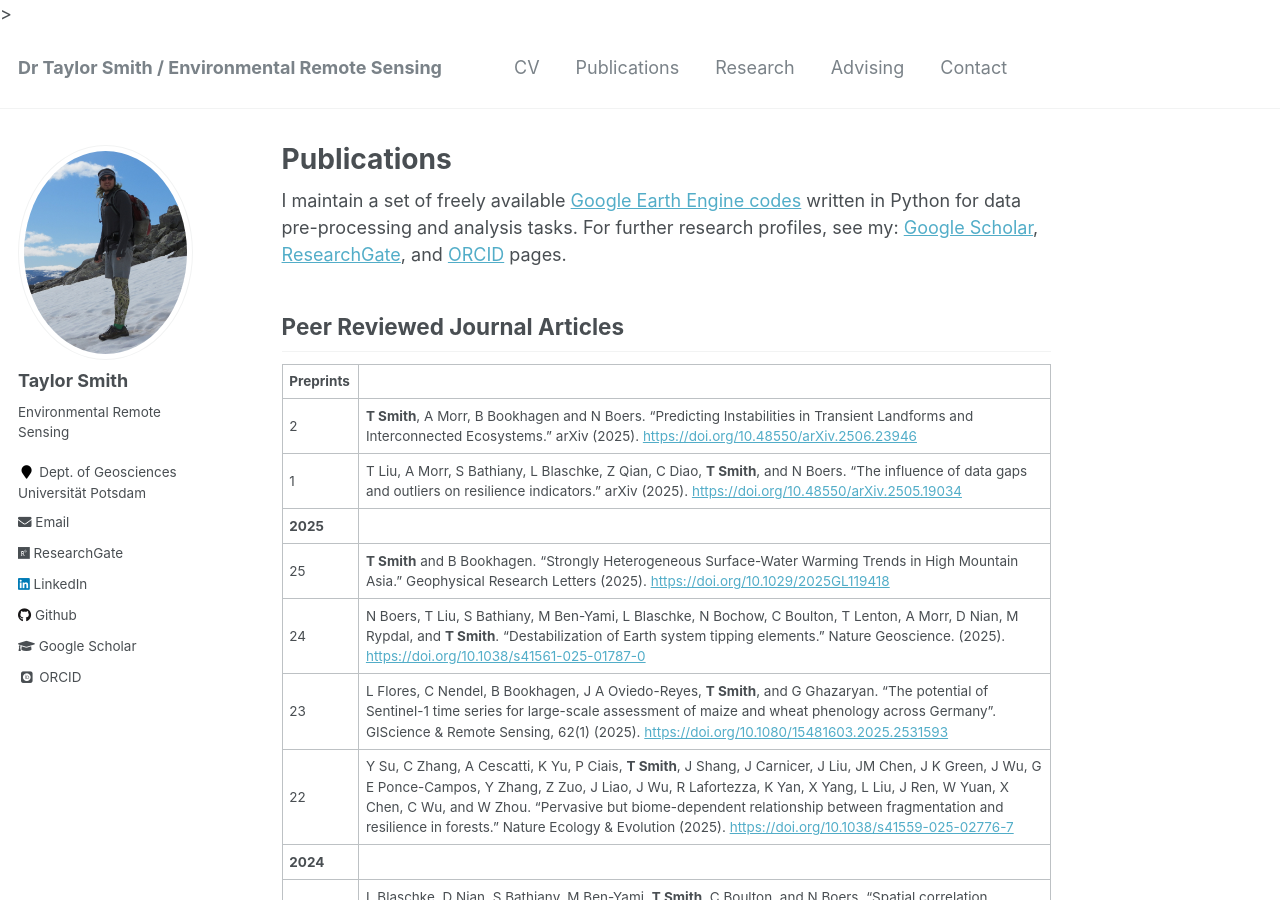
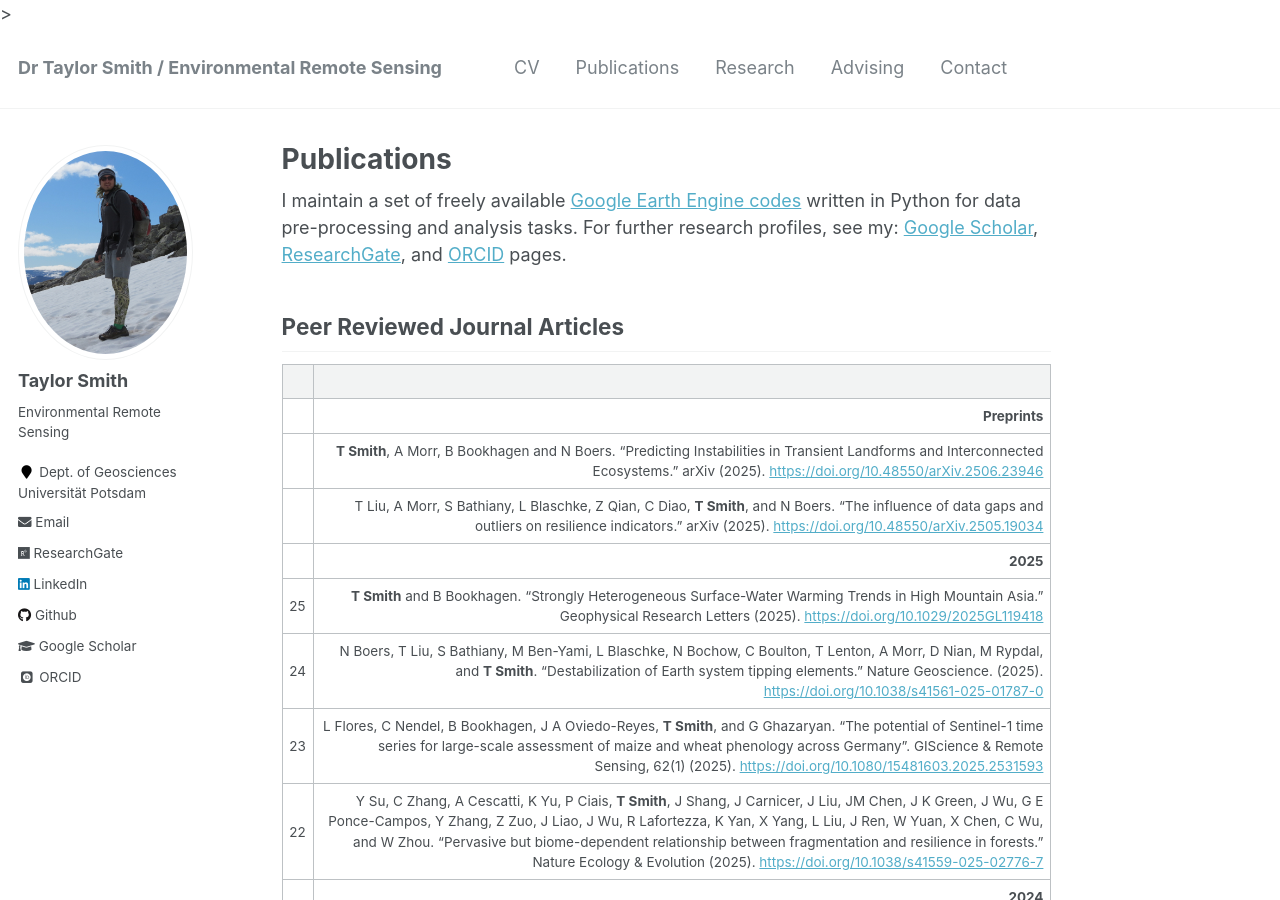
Before and after one commit to tasmi/tasmi.github.io, a Jekyll site: the page built from _pages/publications.md, in a window 1280 px wide and 900 px high. Built offline with Jekyll 4.4.1, drawn with Linux system fonts in a browser that asks for light colours; some web fonts are replaced.

Commit message:
Update publications.md

```diff
--- a/_pages/publications.md
+++ b/_pages/publications.md
@@ -9,40 +9,42 @@ I maintain a set of freely available [Google Earth Engine codes](https://github.
 
 ## Peer Reviewed Journal Articles
 
-| **Preprints**
-2 | **T Smith**, A Morr, B Bookhagen and N Boers. "Predicting Instabilities in Transient Landforms and Interconnected Ecosystems." arXiv (2025). [https://doi.org/10.48550/arXiv.2506.23946](https://doi.org/10.48550/arXiv.2506.23946)
-1 | T Liu, A Morr, S Bathiany, L Blaschke, Z Qian, C Diao, **T Smith**, and N Boers. "The influence of data gaps and outliers on resilience indicators." arXiv (2025). [https://doi.org/10.48550/arXiv.2505.19034](https://doi.org/10.48550/arXiv.2505.19034)
-| **2025**
-25 | **T Smith** and B Bookhagen. "Strongly Heterogeneous Surface-Water Warming Trends in High Mountain Asia." Geophysical Research Letters (2025). [https://doi.org/10.1029/2025GL119418](https://doi.org/10.1029/2025GL119418)
-24 | N Boers, T Liu, S Bathiany, M Ben-Yami, L Blaschke, N Bochow, C Boulton, T Lenton, A Morr, D Nian, M Rypdal, and **T Smith**. "Destabilization of Earth system tipping elements." Nature Geoscience. (2025). [https://doi.org/10.1038/s41561-025-01787-0](https://doi.org/10.1038/s41561-025-01787-0)
-23 | L Flores, C Nendel, B Bookhagen, J A Oviedo-Reyes, **T Smith**, and G Ghazaryan. "The potential of Sentinel-1 time series for large-scale assessment of maize and wheat phenology across Germany". GIScience & Remote Sensing, 62(1) (2025). [https://doi.org/10.1080/15481603.2025.2531593](https://doi.org/10.1080/15481603.2025.2531593)
-22 | Y Su, C Zhang, A Cescatti, K Yu, P Ciais, **T Smith**, J Shang, J Carnicer, J Liu, JM Chen, J K Green, J Wu, G E Ponce-Campos, Y Zhang, Z Zuo, J Liao, J Wu, R Lafortezza, K Yan, X Yang, L Liu, J Ren, W Yuan, X Chen, C Wu, and W Zhou. "Pervasive but biome-dependent relationship between fragmentation and resilience in forests." Nature Ecology & Evolution (2025). [https://doi.org/10.1038/s41559-025-02776-7](https://doi.org/10.1038/s41559-025-02776-7)
-| **2024**
-21 | L Blaschke, D Nian, S Bathiany, M Ben-Yami, **T Smith**, C Boulton, and N Boers. "Spatial correlation increase in single-sensor satellite data reveals loss of Amazon rainforest resilience." Earth's Future, 12, e2023EF004040  (2024). [https://doi.org/10.1029/2023EF004040](https://doi.org/10.1029/2023EF004040)
-20 | S Bathiany, R Bastiaansen, A Bastos, L Blaschke, J Lever, S Loriani, W De Keersmaecker, W Dorigo, M Milenković, C Senf, **T Smith**, J Verbesselt, and N Boers. "Ecosystem Resilience Monitoring and Early Warning Using Earth Observation Data: Challenges and Outlook."  Surveys in Geophysics (2024). [https://link.springer.com/article/10.1007/s10712-024-09833-z](https://link.springer.com/article/10.1007/s10712-024-09833-z)
-19 | T M Lenton, J F Abrams, A Bartsch, S Bathiany, C A Boulton, J E Buxton, A Conversi, A M Cunliffe, S Hebden, T Lavergne, B Poulter, A Shepherd, **T Smith**, D Swingedouw, R Winkelmann, and N Boers. "Remotely sensing potential climate change tipping points across scales." Nature Communications 15, 343 (2024). [https://doi.org/10.1038/s41467-023-44609-w](https://doi.org/10.1038/s41467-023-44609-w)
-| **2023**
-18 | Y Yang, Q You, **T Smith**, R Kelly, and S Kang. "Spatiotemporal dipole variations of spring snowmelt over Eurasia." Atmospheric Research (2023). [https://doi.org/10.1016/j.atmosres.2023.107042](https://doi.org/10.1016/j.atmosres.2023.107042)
-17 | **T Smith** and N Boers. "Reliability of Vegetation Resilience Estimates Depends on Biomass Density." Nature Ecology & Evolution (2023). [https://doi.org/10.1038/s41559-023-02194-7](https://doi.org/10.1038/s41559-023-02194-7)
-16 | T Schmidt, T Kuester, **T Smith**, and M Bochow. "Potential of Optical Spaceborne Sensors for the Differentiation of Plastics in the Environment", Remote Sensing 15(8):2020 (2023). [https://doi.org/10.3390/rs15082020](https://doi.org/10.3390/rs15082020)
-15 | **T Smith**, R.-M. Zotta, C. A. Boulton, T. M. Lenton, W. Dorigo, and N. Boers. "Reliability of Resilience Estimation based on Multi-Instrument Time Series", Earth System Dynamics, 14, 173–183, [https://doi.org/10.5194/esd-14-173-2023](https://doi.org/10.5194/esd-14-173-2023), 2023.
-14 | **T Smith** and N Boers. "Global vegetation resilience linked to water availability and variability." Nature Communications 14, 498 (2023). [https://doi.org/10.1038/s41467-023-36207-7](https://doi.org/10.1038/s41467-023-36207-7)
-| **2022**
-13 | **T Smith**, D Traxl, and N Boers. "Empirical evidence for recent global shifts in vegetation resilience." Nature Climate Change (2022). [https://doi.org/10.1038/s41558-022-01352-2](https://www.nature.com/articles/s41558-022-01352-2)
-12 | R Hering, M Hauptfleisch, M Jago, **T Smith**, S Kramer-Schadt, J Stiegler, and N Blaum. "Don't stop me now: Managed fence gaps could allow migratory ungulates to track dynamic resources and reduce fence related energy loss." Frontiers in Ecology and Evolution (2022). [https://doi.org/10.3389/fevo.2022.907079](https://doi.org/10.3389/fevo.2022.907079)
-11 | F Atmani, B Bookhagen, **T Smith**. "Measuring Vegetation Heights and Their Seasonal Changes in the Western Namibian Savanna Using Spaceborne Lidars." Remote Sensing 14, 2928. (2022). [https://doi.org/10.3390/rs14122928](https://doi.org/10.3390/rs14122928)
-| **2019-2021**
-10 | **T Smith**, A Rheinwalt, and B Bookhagen. "Topography and Climate in the Upper Indus Basin: Mapping Elevation-Snow Cover Relationships." Science of The Total Environment, 2021, 147363, ISSN 0048-9697. [https://doi.org/10.1016/j.scitotenv.2021.147363](https://doi.org/10.1016/j.scitotenv.2021.147363)
-9 | **T Smith** and B Bookhagen. (2020). "Climatic and Biotic Controls on Topographic Asymmetry at the Global Scale." Journal of Geophysical Research: Earth Surface, 125, e2020JF005692. [https://doi.org/10.1029/2020JF005692](https://doi.org/10.1029/2020JF005692)
-8 | **T Smith** and B Bookhagen. "Assessing Multi-Temporal Snow-Volume Trends in High Mountain Asia From 1987 to 2016 Using High-Resolution Passive Microwave Data." Front. Earth Sci. (2020) 8:559175. [https://doi.org/10.3389/feart.2020.559175](https://doi.org/10.3389/feart.2020.559175)
-7 | **T Smith**, A Rheinwalt, and B Bookhagen. "Determining the Optimal Grid Resolution for Topographic Analysis on an Airborne Lidar Dataset", Earth Surface Dynamics 7 (2019): 475-489 [https://doi.org/10.5194/esurf-7-475-2019](https://doi.org/10.5194/esurf-7-475-2019)
-| **2013-2018**
-6 | **T Smith** and B Bookhagen. "Using passive microwave data to understand spatio-temporal trends and dynamics in snow-water storage in High Mountain Asia", Proc. SPIE 10788, Active and Passive Microwave Remote Sensing for Environmental Monitoring II, 1078806 (9 October 2018) [https://doi.org/10.1117/12.2323827](https://doi.org/10.1117/12.2323827)
-5 | **T Smith** and B Bookhagen. "Changes in seasonal snow water equivalent distribution in High Mountain Asia (1987 to 2009)", Science Advances 4 (2018): 1,  [https://doi.org/10.1126/sciadv.1701550](https://doi.org/10.1126/sciadv.1701550)
-4 | **T Smith**, B Bookhagen, and A Rheinwalt. "Spatio-temporal Patterns of High Mountain Asia's Snowmelt Season Identified with an Automated Snowmelt Detection Algorithm, 1987-2016", The Cryosphere 11 (2017): 2329-2343, [https://doi.org/10.5194/tc-11-2329-2017](https://doi.org/10.5194/tc-11-2329-2017)
-3 | **T Smith** and B Bookhagen. "Assessing uncertainty and sensor biases in passive microwave data across High Mountain Asia", Remote Sensing of Environment 181 (2016): 174-185. [https://doi.org/10.1016/j.rse.2016.03.037](https://doi.org/10.1016/j.rse.2016.03.037)
-2 | **T Smith**, B Bookhagen, and F Cannon. "Improving semi-automated glacier mapping with a multi-method approach: applications in central Asia", The Cryosphere 9.5 (2015): 1747-1759. [https://doi.org/10.5194/tc-9-1747-2015](https://doi.org/10.5194/tc-9-1747-2015)
-1 | W Amidon, B Bookhagen, J-P Avouac, **T Smith**, D Rood. "Late Pleistocene Glacial Advances in the Western Tibet Interior", Earth and Planetary Science Letters 381 (2013): 210-221. [https://doi.org/10.1016/j.epsl.2013.08.041](https://doi.org/10.1016/j.epsl.2013.08.041)
+| &nbsp; | &nbsp; |
+| :--- | ---: |
+| | **Preprints** |
+| | **T Smith**, A Morr, B Bookhagen and N Boers. "Predicting Instabilities in Transient Landforms and Interconnected Ecosystems." arXiv (2025). [https://doi.org/10.48550/arXiv.2506.23946](https://doi.org/10.48550/arXiv.2506.23946)
+| | T Liu, A Morr, S Bathiany, L Blaschke, Z Qian, C Diao, **T Smith**, and N Boers. "The influence of data gaps and outliers on resilience indicators." arXiv (2025). [https://doi.org/10.48550/arXiv.2505.19034](https://doi.org/10.48550/arXiv.2505.19034)
+| | **2025** |
+| 25 | **T Smith** and B Bookhagen. "Strongly Heterogeneous Surface-Water Warming Trends in High Mountain Asia." Geophysical Research Letters (2025). [https://doi.org/10.1029/2025GL119418](https://doi.org/10.1029/2025GL119418)
+| 24 | N Boers, T Liu, S Bathiany, M Ben-Yami, L Blaschke, N Bochow, C Boulton, T Lenton, A Morr, D Nian, M Rypdal, and **T Smith**. "Destabilization of Earth system tipping elements." Nature Geoscience. (2025). [https://doi.org/10.1038/s41561-025-01787-0](https://doi.org/10.1038/s41561-025-01787-0)
+| 23 | L Flores, C Nendel, B Bookhagen, J A Oviedo-Reyes, **T Smith**, and G Ghazaryan. "The potential of Sentinel-1 time series for large-scale assessment of maize and wheat phenology across Germany". GIScience & Remote Sensing, 62(1) (2025). [https://doi.org/10.1080/15481603.2025.2531593](https://doi.org/10.1080/15481603.2025.2531593)
+| 22 | Y Su, C Zhang, A Cescatti, K Yu, P Ciais, **T Smith**, J Shang, J Carnicer, J Liu, JM Chen, J K Green, J Wu, G E Ponce-Campos, Y Zhang, Z Zuo, J Liao, J Wu, R Lafortezza, K Yan, X Yang, L Liu, J Ren, W Yuan, X Chen, C Wu, and W Zhou. "Pervasive but biome-dependent relationship between fragmentation and resilience in forests." Nature Ecology & Evolution (2025). [https://doi.org/10.1038/s41559-025-02776-7](https://doi.org/10.1038/s41559-025-02776-7)
+| | **2024** |
+| 21 | L Blaschke, D Nian, S Bathiany, M Ben-Yami, **T Smith**, C Boulton, and N Boers. "Spatial correlation increase in single-sensor satellite data reveals loss of Amazon rainforest resilience." Earth's Future, 12, e2023EF004040  (2024). [https://doi.org/10.1029/2023EF004040](https://doi.org/10.1029/2023EF004040)
+| 20 | S Bathiany, R Bastiaansen, A Bastos, L Blaschke, J Lever, S Loriani, W De Keersmaecker, W Dorigo, M Milenković, C Senf, **T Smith**, J Verbesselt, and N Boers. "Ecosystem Resilience Monitoring and Early Warning Using Earth Observation Data: Challenges and Outlook."  Surveys in Geophysics (2024). [https://link.springer.com/article/10.1007/s10712-024-09833-z](https://link.springer.com/article/10.1007/s10712-024-09833-z)
+| 19 | T M Lenton, J F Abrams, A Bartsch, S Bathiany, C A Boulton, J E Buxton, A Conversi, A M Cunliffe, S Hebden, T Lavergne, B Poulter, A Shepherd, **T Smith**, D Swingedouw, R Winkelmann, and N Boers. "Remotely sensing potential climate change tipping points across scales." Nature Communications 15, 343 (2024). [https://doi.org/10.1038/s41467-023-44609-w](https://doi.org/10.1038/s41467-023-44609-w)
+| | **2023**
+| 18 | Y Yang, Q You, **T Smith**, R Kelly, and S Kang. "Spatiotemporal dipole variations of spring snowmelt over Eurasia." Atmospheric Research (2023). [https://doi.org/10.1016/j.atmosres.2023.107042](https://doi.org/10.1016/j.atmosres.2023.107042)
+| 17 | **T Smith** and N Boers. "Reliability of Vegetation Resilience Estimates Depends on Biomass Density." Nature Ecology & Evolution (2023). [https://doi.org/10.1038/s41559-023-02194-7](https://doi.org/10.1038/s41559-023-02194-7)
+| 16 | T Schmidt, T Kuester, **T Smith**, and M Bochow. "Potential of Optical Spaceborne Sensors for the Differentiation of Plastics in the Environment", Remote Sensing 15(8):2020 (2023). [https://doi.org/10.3390/rs15082020](https://doi.org/10.3390/rs15082020)
+| 15 | **T Smith**, R.-M. Zotta, C. A. Boulton, T. M. Lenton, W. Dorigo, and N. Boers. "Reliability of Resilience Estimation based on Multi-Instrument Time Series", Earth System Dynamics, 14, 173–183, [https://doi.org/10.5194/esd-14-173-2023](https://doi.org/10.5194/esd-14-173-2023), 2023.
+| 14 | **T Smith** and N Boers. "Global vegetation resilience linked to water availability and variability." Nature Communications 14, 498 (2023). [https://doi.org/10.1038/s41467-023-36207-7](https://doi.org/10.1038/s41467-023-36207-7)
+| | **2022**
+| 13 | **T Smith**, D Traxl, and N Boers. "Empirical evidence for recent global shifts in vegetation resilience." Nature Climate Change (2022). [https://doi.org/10.1038/s41558-022-01352-2](https://www.nature.com/articles/s41558-022-01352-2)
+| 12 | R Hering, M Hauptfleisch, M Jago, **T Smith**, S Kramer-Schadt, J Stiegler, and N Blaum. "Don't stop me now: Managed fence gaps could allow migratory ungulates to track dynamic resources and reduce fence related energy loss." Frontiers in Ecology and Evolution (2022). [https://doi.org/10.3389/fevo.2022.907079](https://doi.org/10.3389/fevo.2022.907079)
+| 11 | F Atmani, B Bookhagen, **T Smith**. "Measuring Vegetation Heights and Their Seasonal Changes in the Western Namibian Savanna Using Spaceborne Lidars." Remote Sensing 14, 2928. (2022). [https://doi.org/10.3390/rs14122928](https://doi.org/10.3390/rs14122928)
+| | **2019-2021**
+| 10 | **T Smith**, A Rheinwalt, and B Bookhagen. "Topography and Climate in the Upper Indus Basin: Mapping Elevation-Snow Cover Relationships." Science of The Total Environment, 2021, 147363, ISSN 0048-9697. [https://doi.org/10.1016/j.scitotenv.2021.147363](https://doi.org/10.1016/j.scitotenv.2021.147363)
+| 9 | **T Smith** and B Bookhagen. (2020). "Climatic and Biotic Controls on Topographic Asymmetry at the Global Scale." Journal of Geophysical Research: Earth Surface, 125, e2020JF005692. [https://doi.org/10.1029/2020JF005692](https://doi.org/10.1029/2020JF005692)
+| 8 | **T Smith** and B Bookhagen. "Assessing Multi-Temporal Snow-Volume Trends in High Mountain Asia From 1987 to 2016 Using High-Resolution Passive Microwave Data." Front. Earth Sci. (2020) 8:559175. [https://doi.org/10.3389/feart.2020.559175](https://doi.org/10.3389/feart.2020.559175)
+| 7 | **T Smith**, A Rheinwalt, and B Bookhagen. "Determining the Optimal Grid Resolution for Topographic Analysis on an Airborne Lidar Dataset", Earth Surface Dynamics 7 (2019): 475-489 [https://doi.org/10.5194/esurf-7-475-2019](https://doi.org/10.5194/esurf-7-475-2019)
+| | **2013-2018**
+| 6 | **T Smith** and B Bookhagen. "Using passive microwave data to understand spatio-temporal trends and dynamics in snow-water storage in High Mountain Asia", Proc. SPIE 10788, Active and Passive Microwave Remote Sensing for Environmental Monitoring II, 1078806 (9 October 2018) [https://doi.org/10.1117/12.2323827](https://doi.org/10.1117/12.2323827)
+| 5 | **T Smith** and B Bookhagen. "Changes in seasonal snow water equivalent distribution in High Mountain Asia (1987 to 2009)", Science Advances 4 (2018): 1,  [https://doi.org/10.1126/sciadv.1701550](https://doi.org/10.1126/sciadv.1701550)
+| 4 | **T Smith**, B Bookhagen, and A Rheinwalt. "Spatio-temporal Patterns of High Mountain Asia's Snowmelt Season Identified with an Automated Snowmelt Detection Algorithm, 1987-2016", The Cryosphere 11 (2017): 2329-2343, [https://doi.org/10.5194/tc-11-2329-2017](https://doi.org/10.5194/tc-11-2329-2017)
+| 3 | **T Smith** and B Bookhagen. "Assessing uncertainty and sensor biases in passive microwave data across High Mountain Asia", Remote Sensing of Environment 181 (2016): 174-185. [https://doi.org/10.1016/j.rse.2016.03.037](https://doi.org/10.1016/j.rse.2016.03.037)
+| 2 | **T Smith**, B Bookhagen, and F Cannon. "Improving semi-automated glacier mapping with a multi-method approach: applications in central Asia", The Cryosphere 9.5 (2015): 1747-1759. [https://doi.org/10.5194/tc-9-1747-2015](https://doi.org/10.5194/tc-9-1747-2015)
+| 1 | W Amidon, B Bookhagen, J-P Avouac, **T Smith**, D Rood. "Late Pleistocene Glacial Advances in the Western Tibet Interior", Earth and Planetary Science Letters 381 (2013): 210-221. [https://doi.org/10.1016/j.epsl.2013.08.041](https://doi.org/10.1016/j.epsl.2013.08.041)
 
 ## Peer Reviewed Book chapters
 
```
